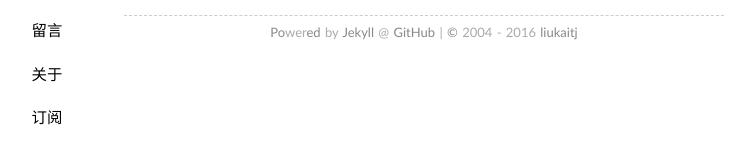
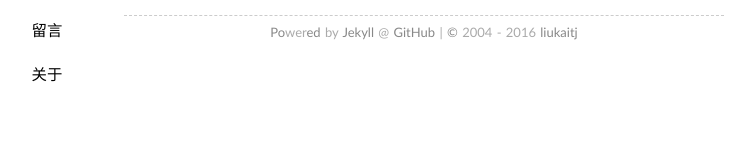
Before and after one commit to liukaitj/liukaitj.github.io, a Jekyll site: the page built from index.html, in a window 1280 px wide. Shown: the part 198-362 px from the top of the page, without its empty margins (216-971 px from the left). Built offline with Jekyll 4.4.1, drawn with Linux system fonts in a browser that asks for light colours; Markdown is read by kramdown in place of the engine named in the settings; the list of posts is cut into pages by our own code.

Commit message:
去掉种子订阅页面
去掉种子订阅页面

Change-Id: Ic8b22cd972c98d596f3c10b05d248284045cccb0
Signed-off-by: liukaitj <liukai.tci@gmail.com>

```diff
--- a/_layouts/default.html
+++ b/_layouts/default.html
@@ -23,7 +23,7 @@
         <!--<span><a title="友情链接" class="" href="/links/">链接</a></span>-->
         <span><a title="留言交流" class="" href="/guestbook/">留言</a></span>
         <span><a title="关于站长" class="" href="/about/">关于</a></span>
-        <span><a title="种子订阅" class="" href="/feed/" target="_blank">订阅</a></span>
+        <!-- <span><a title="种子订阅" class="" href="/feed/" target="_blank">订阅</a></span> -->
         </nav>
         <article class="content">
         {{ content }}
```
